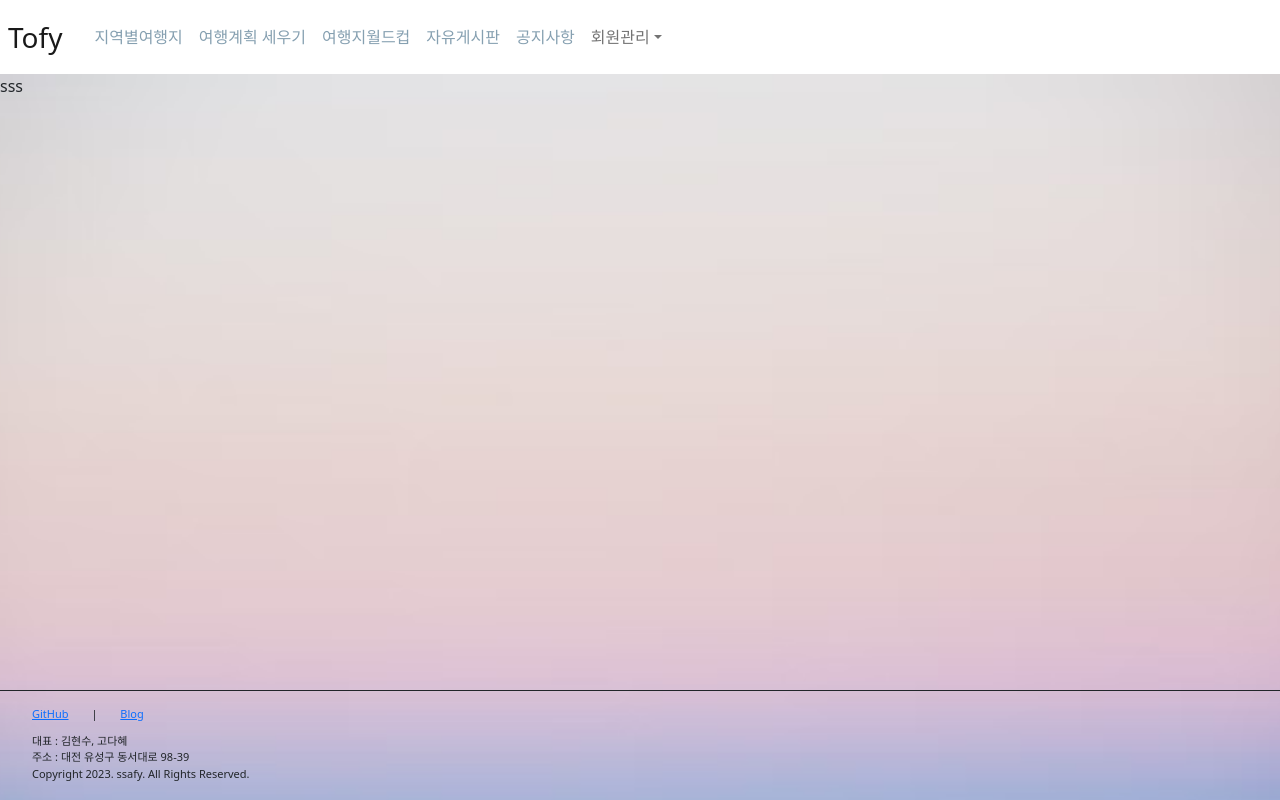
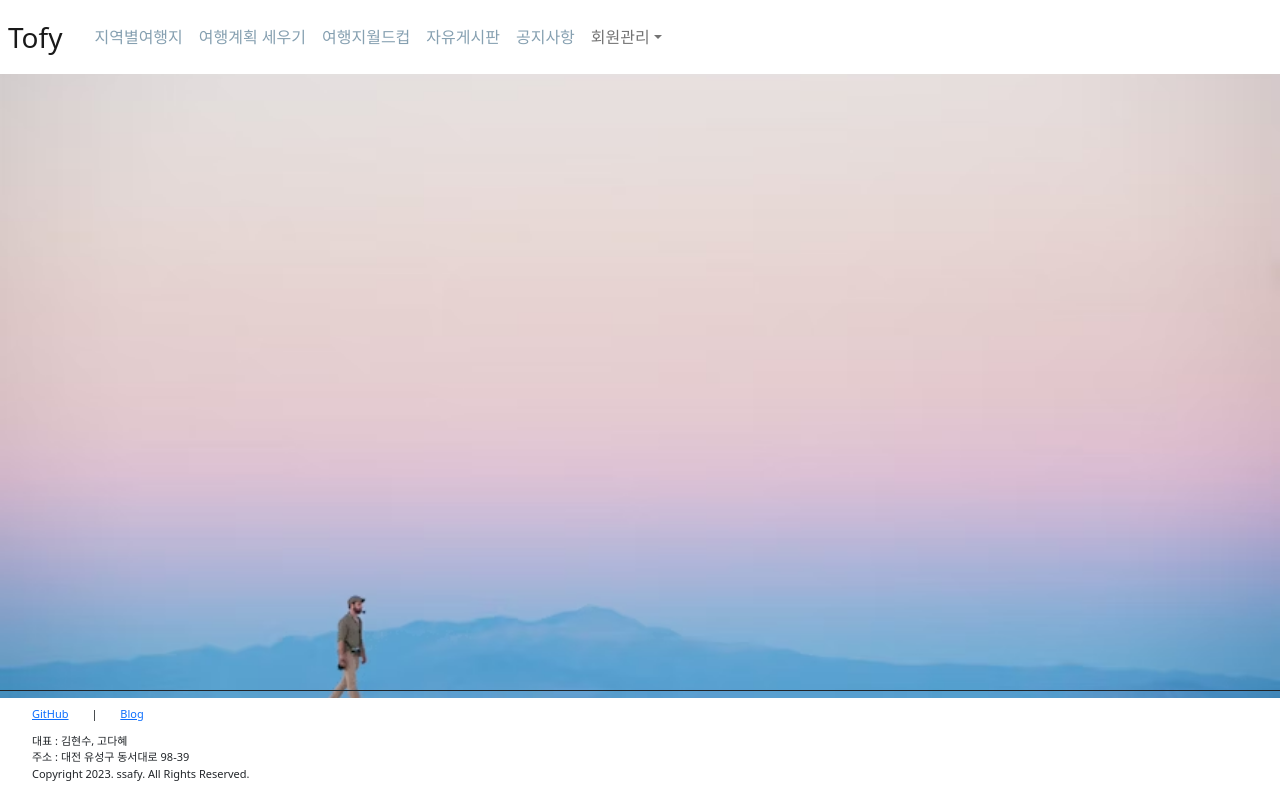
Before and after one commit to KodaHye/tofy, a Vue app: page / in a window 1280 px wide. Shown: the top 800 px of the page. Built offline with nearby package versions, Linux system fonts and the light colour scheme.

Commit message:
feat: 메인화면 구현 중

```diff
--- a/src/views/HomeView.vue
+++ b/src/views/HomeView.vue
@@ -1,7 +1,9 @@
 <template>
-  <div class="home body" style="height: 1000px;">
-    <p>sss</p>
-  </div>
+  <b-container fluid>
+    <div class="box container">
+
+    </div>
+  </b-container>
 </template>
 
 <script>
@@ -15,4 +17,7 @@ export default {
 </script>
 
 <style>
+  .box {
+    height: 78vh;
+  }
 </style>
```
